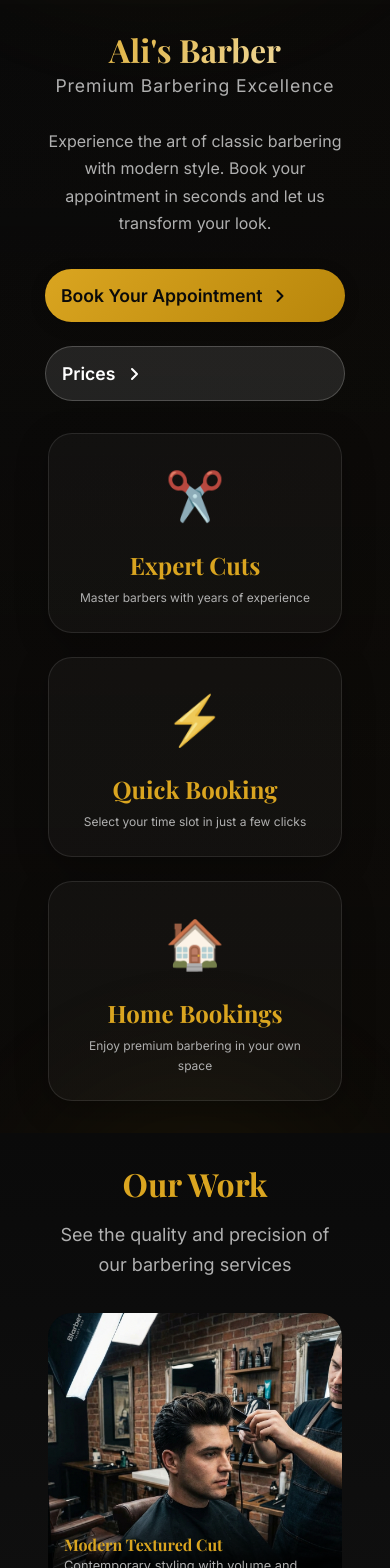
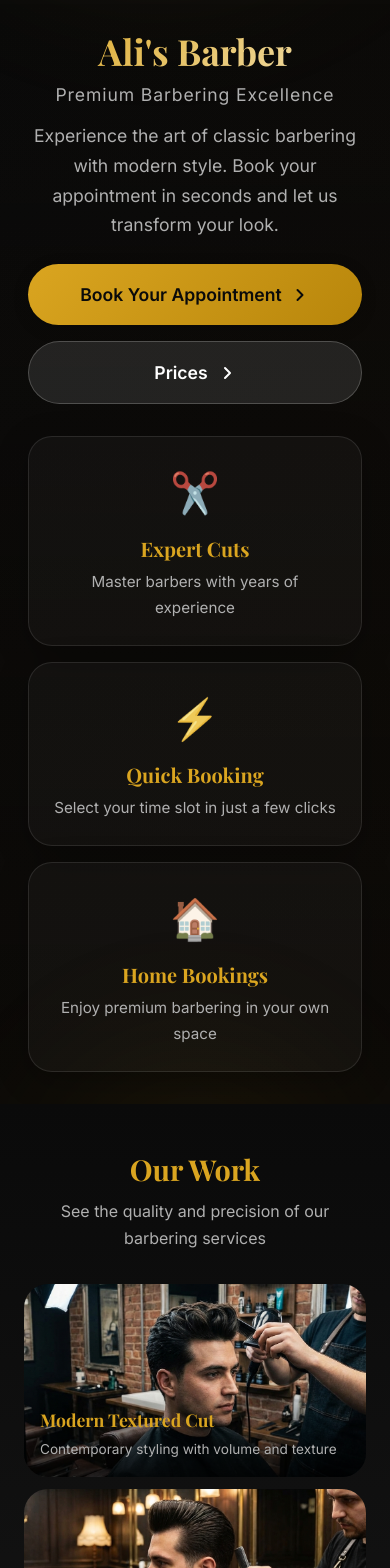
Before and after one commit to JahanU/Alis-barber, a React (Vite) app: page / in a window 390 px wide. Shown: the top 1568 px of the page. Built offline with nearby package versions, Linux system fonts and the light colour scheme; no server answers.

Commit message:
ui more mobile friendly

```diff
--- a/src/App.css
+++ b/src/App.css
@@ -106,7 +106,15 @@
     padding: var(--spacing-xl) 0;
   }
 
+  .booking-view {
+    align-items: flex-start;
+  }
+
   .error-banner {
     padding: var(--spacing-sm);
   }
+
+  .error-banner span {
+    font-size: 0.85rem;
+  }
 }
--- a/src/components/BookingForm/BookingForm.css
+++ b/src/components/BookingForm/BookingForm.css
@@ -202,52 +202,69 @@ input[type="date"]:hover::-webkit-calendar-picker-indicator {
 /* Responsive */
 @media (max-width: 768px) {
     .booking-form-container {
-        padding: var(--spacing-md);
+        padding: var(--spacing-lg);
         margin: var(--spacing-sm);
+        border-radius: var(--radius-md);
     }
 
     .booking-form-header {
+        margin-bottom: var(--spacing-lg);
+        padding-bottom: var(--spacing-sm);
+    }
+
+    .booking-form-header h2 {
+        font-size: 1.75rem;
+    }
+
+    .booking-form {
+        gap: var(--spacing-lg);
+    }
+
+    .form-section h3 {
+        font-size: 1.15rem;
+    }
+
+    .form-row {
+        grid-template-columns: 1fr;
+        gap: var(--spacing-md);
+    }
+
+    .service-grid {
+        grid-template-columns: 1fr;
+        gap: var(--spacing-xs);
+    }
+
+    .service-card {
+        padding: var(--spacing-md);
+    }
+
+    .form-actions {
         flex-direction: column;
         gap: var(--spacing-sm);
-        text-align: center;
-        align-items: center;
+        padding-top: var(--spacing-lg);
+    }
+
+    .form-actions .btn {
+        width: 100%;
+        padding: 1.1rem;
+        justify-content: center;
+    }
+}
+
+@media (max-width: 480px) {
+    .booking-form-container {
+        padding: var(--spacing-md);
+        margin: 0;
+        border-radius: 0;
+        border-left: none;
+        border-right: none;
     }
 
     .booking-form-header h2 {
         font-size: 1.5rem;
     }
 
-
-
-    .form-section h3 {
-        font-size: 1.1rem;
-    }
-
-    .form-row {
-        grid-template-columns: 1fr;
-    }
-
-    .service-grid {
-        grid-template-columns: 1fr;
-    }
-
-    .service-card {
-        padding: var(--spacing-sm);
-    }
-
-    .service-name {
-        font-size: 0.95rem;
-    }
-
-    .form-actions {
-        flex-direction: column-reverse;
-        /* Stack buttons on mobile */
-        gap: var(--spacing-sm);
-    }
-
-    .form-actions .btn {
-        width: 100%;
-        padding: var(--spacing-md);
-        /* Larger touch target */
+    .service-details {
+        flex-direction: row;
     }
 }
--- a/src/components/Footer/Footer.css
+++ b/src/components/Footer/Footer.css
@@ -67,12 +67,30 @@
 }
 
 @media (max-width: 768px) {
+    .footer {
+        padding: var(--spacing-2xl) 0 var(--spacing-xl);
+    }
+
     .footer-content {
         flex-direction: column;
         gap: var(--spacing-xl);
+        padding: 0 var(--spacing-md);
     }
 
     .footer-section {
         width: 100%;
+        padding: 0;
+        min-width: unset;
+    }
+
+    .footer-link {
+        font-size: 1rem;
+        padding: 0.85rem var(--spacing-md);
+        /* Larger touch area */
+    }
+
+    .footer-bottom {
+        margin-top: var(--spacing-xl);
+        padding: var(--spacing-lg) var(--spacing-md) 0;
     }
 }
--- a/src/components/Gallery/Gallery.css
+++ b/src/components/Gallery/Gallery.css
@@ -91,46 +91,62 @@
 }
 
 /* Responsive */
+@media (max-width: 1024px) {
+    .gallery-grid {
+        grid-template-columns: repeat(3, 1fr);
+        gap: var(--spacing-md);
+    }
+}
+
 @media (max-width: 768px) {
     .gallery {
-        padding: var(--spacing-xl) var(--spacing-sm);
+        padding: var(--spacing-2xl) 0;
     }
 
     .gallery-header {
-        margin-bottom: var(--spacing-lg);
-        padding: 0 var(--spacing-sm);
+        margin-bottom: var(--spacing-xl);
     }
 
     .gallery-header h2 {
-        font-size: 2rem;
+        font-size: 2.25rem;
+    }
+
+    .gallery-header p {
+        font-size: 1rem;
+        padding: 0 var(--spacing-md);
     }
 
     .gallery-grid {
-        grid-template-columns: repeat(auto-fit, minmax(250px, 1fr));
-        /* Smaller minimum width */
+        grid-template-columns: repeat(2, 1fr);
         gap: var(--spacing-sm);
         padding: 0 var(--spacing-sm);
     }
 
-    /* On mobile, show overlay always or make it easier to see */
     .gallery-overlay {
         transform: translateY(0);
-        background: linear-gradient(180deg, transparent 0%, rgba(0, 0, 0, 0.8) 50%, rgba(0, 0, 0, 0.95) 100%);
-        padding: var(--spacing-sm);
+        background: linear-gradient(180deg, transparent 0%, rgba(0, 0, 0, 0.8) 100%);
+        padding: var(--spacing-md);
     }
 
     .gallery-overlay h3 {
-        font-size: 1rem;
-        margin-bottom: 0.25rem;
+        font-size: 1.1rem;
     }
 
     .gallery-overlay p {
-        font-size: 0.8rem;
-        line-height: 1.3;
-        display: -webkit-box;
-        -webkit-line-clamp: 2;
-        line-clamp: 2;
-        -webkit-box-orient: vertical;
-        overflow: hidden;
+        font-size: 0.85rem;
     }
 }
+
+@media (max-width: 480px) {
+    .gallery-grid {
+        grid-template-columns: 1fr;
+    }
+
+    .gallery-header h2 {
+        font-size: 1.8rem;
+    }
+
+    .gallery-image-wrapper {
+        aspect-ratio: 16/9;
+    }
+}
--- a/src/components/Hero/Hero.css
+++ b/src/components/Hero/Hero.css
@@ -162,7 +162,7 @@
 @media (max-width: 768px) {
     .hero {
         min-height: auto;
-        padding: var(--spacing-xl) var(--spacing-sm);
+        padding: var(--spacing-2xl) 0;
         text-align: center;
     }
 
@@ -171,40 +171,65 @@
     }
 
     .hero-title-line {
-        font-size: clamp(2rem, 8vw, 3rem);
-        /* Responsive font size */
+        font-size: clamp(2.5rem, 10vw, 3.5rem);
+    }
+
+    .hero-subtitle {
+        font-size: 1.25rem;
+        margin-top: var(--spacing-sm);
+    }
+
+    .hero-description {
+        font-size: 1.1rem;
+        padding: 0 var(--spacing-md);
+        margin: var(--spacing-md) auto var(--spacing-lg);
+    }
+
+    .hero-actions {
+        flex-direction: column;
+        align-items: center;
+        width: 100%;
+        padding: 0 var(--spacing-md);
+    }
+
+    .hero-features {
+        grid-template-columns: 1fr;
+        gap: var(--spacing-md);
+        padding: 0 var(--spacing-md);
+    }
+
+    .feature-card {
+        padding: var(--spacing-lg);
+        background: rgba(255, 255, 255, 0.03);
+    }
+
+    .btn-large {
+        width: 100%;
+        max-width: 400px;
+        padding: 1.25rem;
+        font-size: 1.1rem;
+        justify-content: center;
+    }
+}
+
+@media (max-width: 480px) {
+    .hero {
+        padding: var(--spacing-xl) 0;
+    }
+
+    .hero-title-line {
+        font-size: 2.25rem;
     }
 
     .hero-subtitle {
         font-size: 1.1rem;
-        margin-top: var(--spacing-xs);
     }
 
-    .hero-description {
-        font-size: 1rem;
-        padding: 0 var(--spacing-sm);
+    .feature-icon {
+        font-size: 2.5rem;
     }
 
-    .hero-features {
-        grid-template-columns: repeat(1, 1fr);
-        gap: var(--spacing-md);
-        padding: 0 var(--spacing-sm);
-    }
-
-    .feature-card p {
-        font-size: 0.75rem;
-    }
-
-    .feature-card {
-        padding: var(--spacing-md);
-        background: rgba(255, 255, 255, 0.03);
-        /* Slight background for better visibility */
-    }
-
-    .btn-large {
-        width: 100%;
-        max-width: 300px;
-        padding: 1rem;
-        font-size: 1.1rem;
+    .feature-card h3 {
+        font-size: 1.25rem;
     }
 }
--- a/src/components/PriceList/PriceList.css
+++ b/src/components/PriceList/PriceList.css
@@ -96,7 +96,9 @@
     overflow: hidden;
     display: -webkit-box;
     -webkit-line-clamp: 3;
+    line-clamp: 3;
     -webkit-box-orient: vertical;
+    overflow: hidden;
 }
 
 .service-meta {
@@ -123,75 +125,87 @@
 }
 
 @media (max-width: 768px) {
+    .price-list-container {
+        padding: var(--spacing-2xl) 0;
+    }
+
     .price-list-header h2 {
-        font-size: 2rem;
+        font-size: 2.25rem;
     }
 
     .price-grid {
-        grid-template-columns: repeat(auto-fit, minmax(220px, 1fr));
+        grid-template-columns: repeat(auto-fit, minmax(240px, 1fr));
         gap: var(--spacing-md);
+        padding: 0 var(--spacing-sm);
     }
 
     .price-card {
-        padding: var(--spacing-md);
+        padding: var(--spacing-lg);
+        border-radius: var(--radius-md);
+    }
+
+    .service-title {
+        font-size: 1.25rem;
+    }
+
+    .service-description {
+        font-size: 0.95rem;
+        line-height: 1.5;
+    }
+
+    .service-meta {
+        padding-top: var(--spacing-sm);
+        border-top: 1px solid rgba(255, 255, 255, 0.05);
+    }
+}
+
+@media (max-width: 480px) {
+    .price-list-header {
+        margin-bottom: var(--spacing-lg);
+    }
+
+    .price-list-header h2 {
+        font-size: 1.75rem;
+    }
+
+    .section-title {
+        font-size: 1.35rem;
+        letter-spacing: 1px;
+    }
+
+    .price-grid {
+        grid-template-columns: 1fr;
+        gap: 8px;
+    }
+
+    .price-card {
+        padding: 12px 16px;
         border-radius: var(--radius-md);
     }
 
     .price-card-main {
-        gap: var(--spacing-sm);
+        gap: 6px;
     }
 
     .service-title {
-        font-size: 1.2rem;
-    }
-
-    .service-description {
-        font-size: 0.9rem;
-        line-height: 1.3;
-        max-height: calc(1.3rem * 2);
-        -webkit-line-clamp: 2;
-    }
-
-    .service-meta {
-        margin-top: var(--spacing-xs);
-        padding-top: 0;
-        border-top: none;
-        gap: var(--spacing-sm);
-    }
-}
-
-@media (max-width: 480px) {
-    .section-title {
-        font-size: 1.4rem;
-    }
-
-    .price-grid {
-        grid-template-columns: repeat(auto-fit, 1fr);
-        gap: var(--spacing-sm);
-    }
-
-    .price-card {
-        padding: var(--spacing-sm);
+        font-size: 1.1rem;
     }
 
     .service-description {
         font-size: 0.85rem;
-        max-height: calc(1.2rem * 2);
+        line-height: 1.4;
     }
 
     .service-meta {
-        flex-direction: column;
-        align-items: flex-start;
-        margin-top: var(--spacing-sm);
-        gap: var(--spacing-xs);
+        margin-top: 4px;
+        padding-top: 6px;
     }
 
     .service-cost {
-        font-size: 1.4rem;
+        font-size: 1.25rem;
     }
 
     .service-time {
         font-size: 0.75rem;
-        letter-spacing: 0.5px;
     }
 }
--- a/src/components/ShopInfo/ShopInfo.css
+++ b/src/components/ShopInfo/ShopInfo.css
@@ -100,11 +100,39 @@
 }
 
 @media (max-width: 768px) {
+    .shop-info {
+        padding: 60px 0;
+    }
+
     .shop-info-grid {
         grid-template-columns: 1fr;
+        gap: 30px;
+        padding: 0 var(--spacing-md);
     }
 
     .info-card {
-        padding: 30px;
+        padding: 30px 20px;
+    }
+
+    .address {
+        font-size: 1.25rem;
     }
 }
+
+@media (max-width: 480px) {
+    .shop-info {
+        padding: 40px 0;
+    }
+
+    .info-card {
+        padding: 24px 16px;
+    }
+
+    .address {
+        font-size: 1.15rem;
+    }
+
+    .hours-row {
+        font-size: 0.95rem;
+    }
+}
--- a/src/components/TimeSlotPicker/TimeSlotPicker.css
+++ b/src/components/TimeSlotPicker/TimeSlotPicker.css
@@ -93,13 +93,12 @@
 /* Responsive */
 @media (max-width: 768px) {
     .time-slots-grid {
-        grid-template-columns: 1fr;
-        gap: var(--spacing-xs);
+        grid-template-columns: repeat(3, 1fr);
+        gap: var(--spacing-sm);
     }
 
     .time-slot {
         padding: var(--spacing-md) var(--spacing-xs);
-        /* Larger touch target vertical */
     }
 
     .slot-time {
@@ -107,6 +106,21 @@
     }
 
     .slot-duration {
-        font-size: 0.75rem;
+        font-size: 0.7rem;
     }
 }
+
+@media (max-width: 480px) {
+    .time-slots-grid {
+        grid-template-columns: repeat(2, 1fr);
+        gap: var(--spacing-xs);
+    }
+
+    .time-slot {
+        padding: var(--spacing-sm);
+    }
+
+    .slot-time {
+        font-size: 0.95rem;
+    }
+}
--- a/src/index.css
+++ b/src/index.css
@@ -78,7 +78,7 @@ h6 {
 }
 
 h1 {
-  font-size: clamp(2.5rem, 5vw, 4rem);
+  font-size: clamp(2rem, 8vw, 4rem);
   margin-bottom: var(--spacing-md);
 }
 
@@ -300,6 +300,18 @@ label {
   }
 
   .container {
+    padding: 0 var(--spacing-md);
+  }
+}
+
+@media (max-width: 480px) {
+  :root {
+    --spacing-sm: 0.75rem;
+    --spacing-md: 1rem;
+    --spacing-lg: 1.5rem;
+  }
+
+  .container {
     padding: 0 var(--spacing-sm);
   }
 }
```
